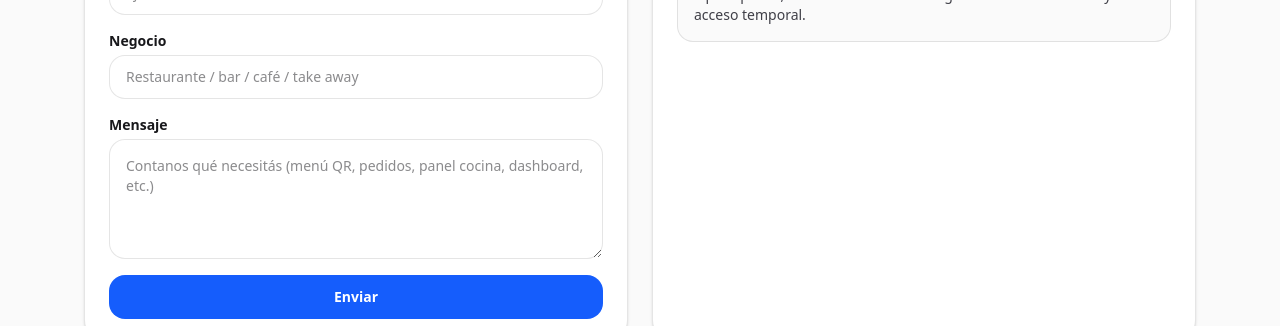
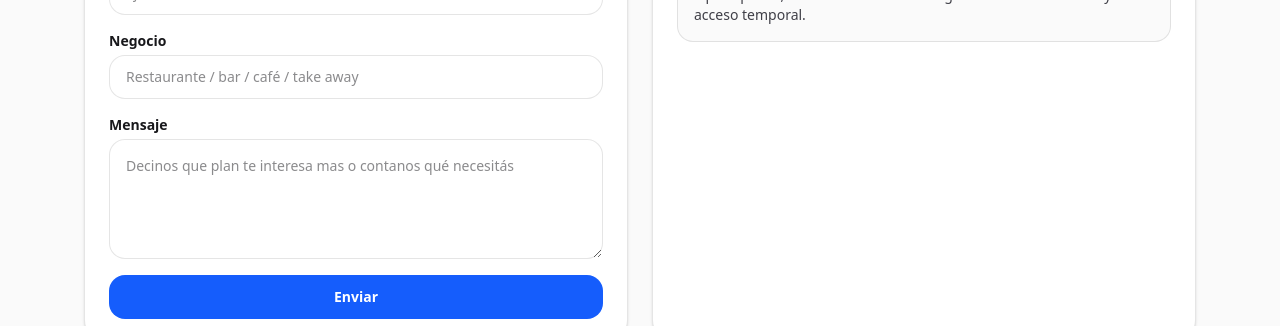
Before and after one commit to matiaslf10-wq/proyecto-soft, a Next.js app: page / in a window 1280 px wide. Shown: the part 3671-3997 px from the top of the page. Built offline with nearby package versions, Linux system fonts and the light colour scheme.

Commit message:
arreglo en hover de contacto

```diff
--- a/app/page.tsx
+++ b/app/page.tsx
@@ -570,7 +570,7 @@ export default function RestoSmartLanding() {
                     className="min-h-[120px] rounded-2xl border border-black/10 bg-white p-4 text-sm outline-none focus:border-blue-600"
                     value={form.mensaje}
                     onChange={(e) => setForm((p) => ({ ...p, mensaje: e.target.value }))}
-                    placeholder="Contanos qué necesitás (menú QR, pedidos, panel cocina, dashboard, etc.)"
+                    placeholder="Decinos que plan te interesa mas o contanos qué necesitás "
                     required
                   />
                 </div>
```
